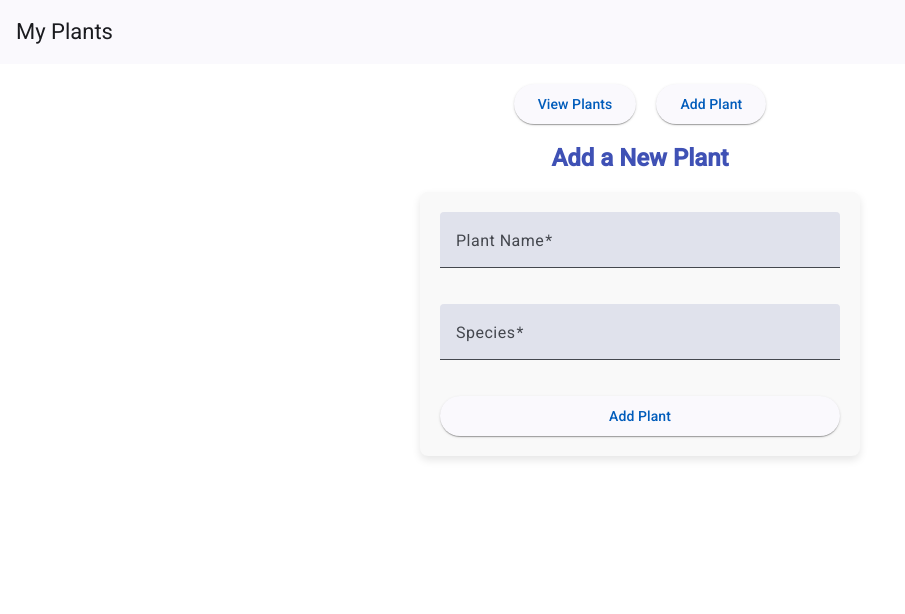
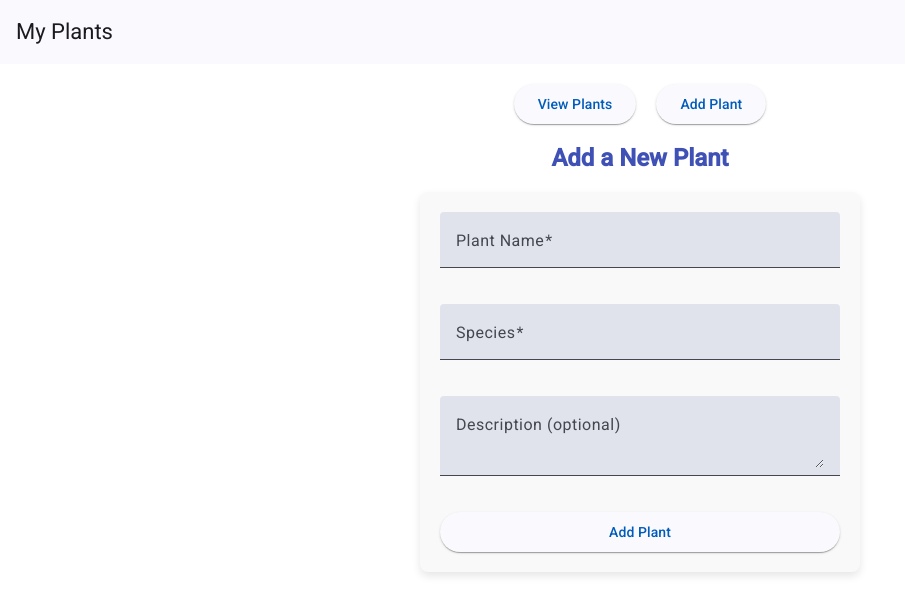
Before and after one commit to BublikTV/My-Plants, an Angular app: page /add-plant in a window 1280 px wide. Shown: the top 614 px of the page, without its empty margins (0-905 px from the left). Built offline with nearby package versions, Linux system fonts and the light colour scheme.

Commit message:
style: enhance add-plant component with optional description field and update plant model to include description

```diff
--- a/src/app/components/add-plant/add-plant.component.html
+++ b/src/app/components/add-plant/add-plant.component.html
@@ -11,6 +11,11 @@
         <input matInput [(ngModel)]="species" name="species" required>
       </mat-form-field>
 
+      <mat-form-field appearance="fill" style="width: 100%; margin-bottom: 16px;">
+        <mat-label>Description (optional)</mat-label>
+        <textarea matInput [(ngModel)]="description" name="description"></textarea>
+      </mat-form-field>
+
       <button mat-raised-button color="primary" type="button" (click)="addPlant()" style="width: 100%;">Add Plant</button>
     </form>
 
--- a/src/app/components/add-plant/add-plant.component.ts
+++ b/src/app/components/add-plant/add-plant.component.ts
@@ -21,12 +21,17 @@ import { CommonModule } from '@angular/common';
 export class AddPlantComponent {
   plantName: string = ''; // Pole na nazwę rośliny
   species: string = '';   // Pole na gatunek rośliny
+  description: string = ''; // Pole na opis rośliny
   successMessage: string = ''; // Komunikat o sukcesie
 
   // Funkcja obsługująca dodanie rośliny
   addPlant() {
     if (this.plantName && this.species) {
-      const newPlant = { name: this.plantName, species: this.species };
+      const newPlant = {
+        name: this.plantName,
+        species: this.species,
+        description: this.description || '' // Jeśli brak opisu, ustaw jako pusty
+      };
 
       // Dodaj roślinę do lokalnej pamięci (localStorage)
       const plants = JSON.parse(localStorage.getItem('plants') || '[]');
@@ -39,8 +44,9 @@ export class AddPlantComponent {
       // Resetuj pola formularza
       this.plantName = '';
       this.species = '';
+      this.description = '';
     } else {
-      this.successMessage = 'Please fill out both fields!';
+      this.successMessage = 'Please fill out both the Plant Name and Species fields!';
     }
   }
 }
--- a/src/app/components/my-plants/my-plants.component.html
+++ b/src/app/components/my-plants/my-plants.component.html
@@ -22,7 +22,9 @@
     <mat-card-title>{{ plant.name }}</mat-card-title>
     <mat-card-subtitle>Species: {{ plant.species }}</mat-card-subtitle>
     <mat-card-content>
-      <p>This plant is added to your collection!</p>
+      <!-- Wyświetlanie opisu rośliny -->
+      <p *ngIf="plant.description">{{ plant.description }}</p>
+      <p *ngIf="!plant.description" style="font-style: italic; color: gray;">No description provided.</p>
     </mat-card-content>
   </mat-card>
 </div>
--- a/src/app/components/my-plants/my-plants.component.ts
+++ b/src/app/components/my-plants/my-plants.component.ts
@@ -22,7 +22,8 @@ import { trigger, transition, style, animate } from '@angular/animations';
   ]
 })
 export class MyPlantsComponent implements OnInit {
-  plants: { name: string; species: string }[] = []; // Tablica roślin
+  // Tablica roślin z polem description
+  plants: { name: string; species: string; description?: string }[] = [];
 
   ngOnInit() {
     // Pobierz dane roślin z localStorage
```
